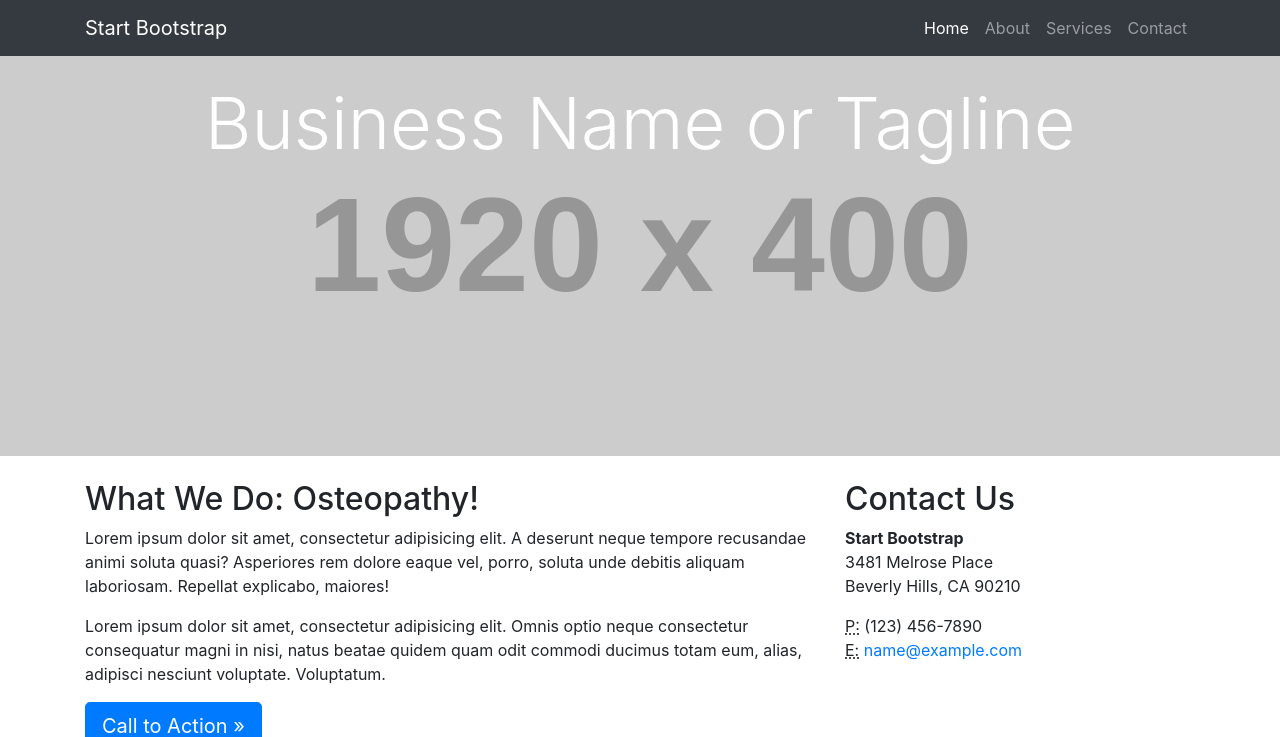
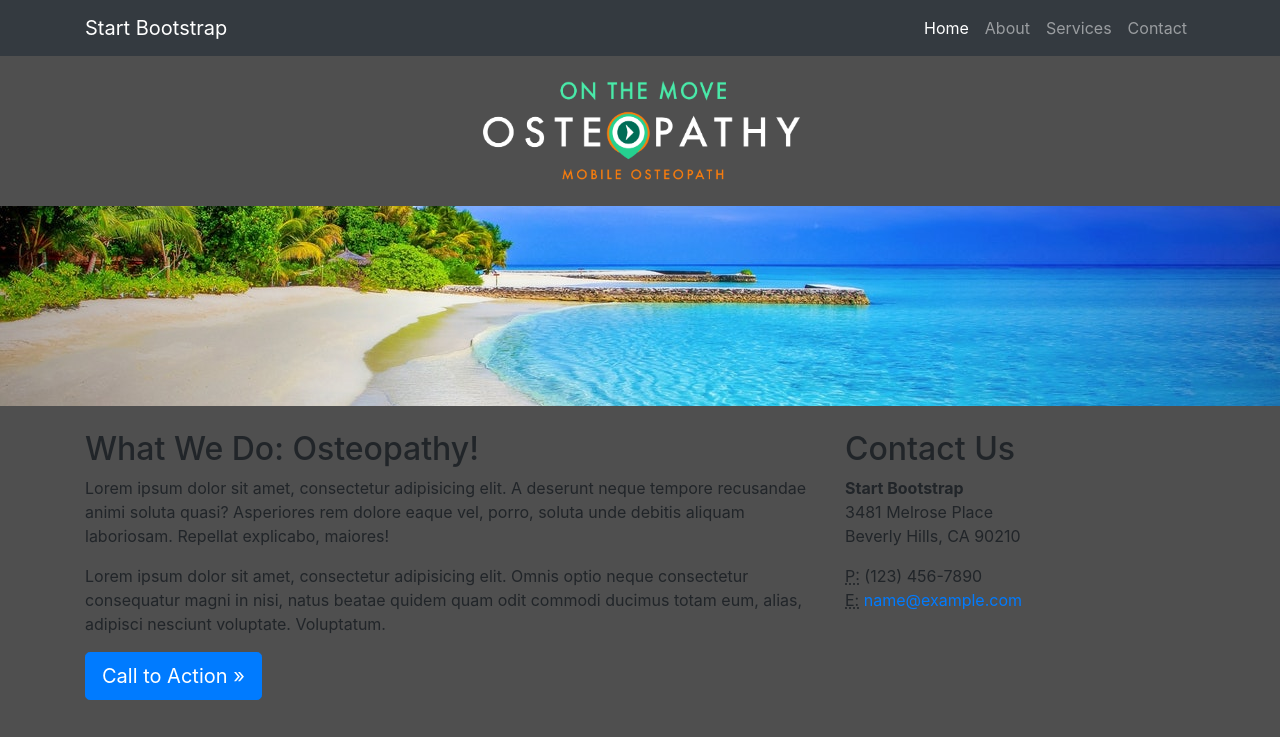
Before and after one commit to andymcg303/bootstrapsite, a plain HTML site: page index.html in a window 1280 px wide. Shown: the top 737 px of the page. Drawn offline with Linux system fonts and the light colour scheme; placeholder pictures from the web are drawn by us.

Commit message:
Mods to website

```diff
--- a/css/business-frontpage.css
+++ b/css/business-frontpage.css
@@ -6,6 +6,11 @@
 
 body {
   padding-top: 54px;
+  background-color: #4f4f4f;
+}
+
+.navbar {
+  color: #4f4f4f;
 }
 
 @media (min-width: 992px) {
@@ -15,9 +20,20 @@ body {
 }
 
 .business-header {
-  height: 50vh;
-  min-height: 300px;
-  background: url('http://placehold.it/1920x400') center center no-repeat scroll;
+  min-height: 200px;
+  background: url("../images/exotic-beach.jpeg") center center no-repeat scroll;
+  -webkit-background-size: cover;
+  -moz-background-size: cover;
+  background-size: cover;
+  -o-background-size: cover;
+}
+
+.logo-header {
+  display: block;
+  margin: 0px auto;
+  min-height: 150px;
+  max-width: 350px;
+  background: url("../images/croppedlogo.png") center center no-repeat scroll;
   -webkit-background-size: cover;
   -moz-background-size: cover;
   background-size: cover;
--- a/index.html
+++ b/index.html
@@ -11,7 +11,7 @@
     <title>Business Frontpage - Start Bootstrap Template</title>
 
     <!-- Bootstrap core CSS -->
-    <link href="vendor/bootstrap/css/bootstrap.min.css" rel="stylesheet">
+    <link href="vendor/bootstrap/css/bootstrap.css" rel="stylesheet">
 
     <!-- Custom styles for this template -->
     <link href="css/business-frontpage.css" rel="stylesheet">
@@ -21,7 +21,7 @@
   <body>
 
     <!-- Navigation -->
-    <nav class="navbar navbar-expand-lg navbar-dark bg-dark fixed-top">
+    <nav class="navbar navbar-expand-lg navbar-dark fixed-top bg-dark">
       <div class="container">
         <a class="navbar-brand" href="#">Start Bootstrap</a>
         <button class="navbar-toggler" type="button" data-toggle="collapse" data-target="#navbarResponsive" aria-controls="navbarResponsive" aria-expanded="false" aria-label="Toggle navigation">
@@ -48,15 +48,14 @@
       </div>
     </nav>
 
+    <!-- Header with Logo -->
+    <header class="logo-header">
+
+    </header>
+
     <!-- Header with Background Image -->
     <header class="business-header">
-      <div class="container">
-        <div class="row">
-          <div class="col-lg-12">
-            <h1 class="display-3 text-center text-white mt-4">Business Name or Tagline</h1>
-          </div>
-        </div>
-      </div>
+
     </header>
 
     <!-- Page Content -->
@@ -135,7 +134,7 @@
     <!-- /.container -->
 
     <!-- Footer -->
-    <footer class="py-5 bg-dark">
+    <footer class="py-5"> <!-- removed bg-dark -->
       <div class="container">
         <p class="m-0 text-center text-white">Copyright &copy; Your Website 2018</p>
       </div>
```
Also changed, not shown: images/croppedlogo.png (added), images/exotic-beach.jpeg (added), images/logo.png (added).
